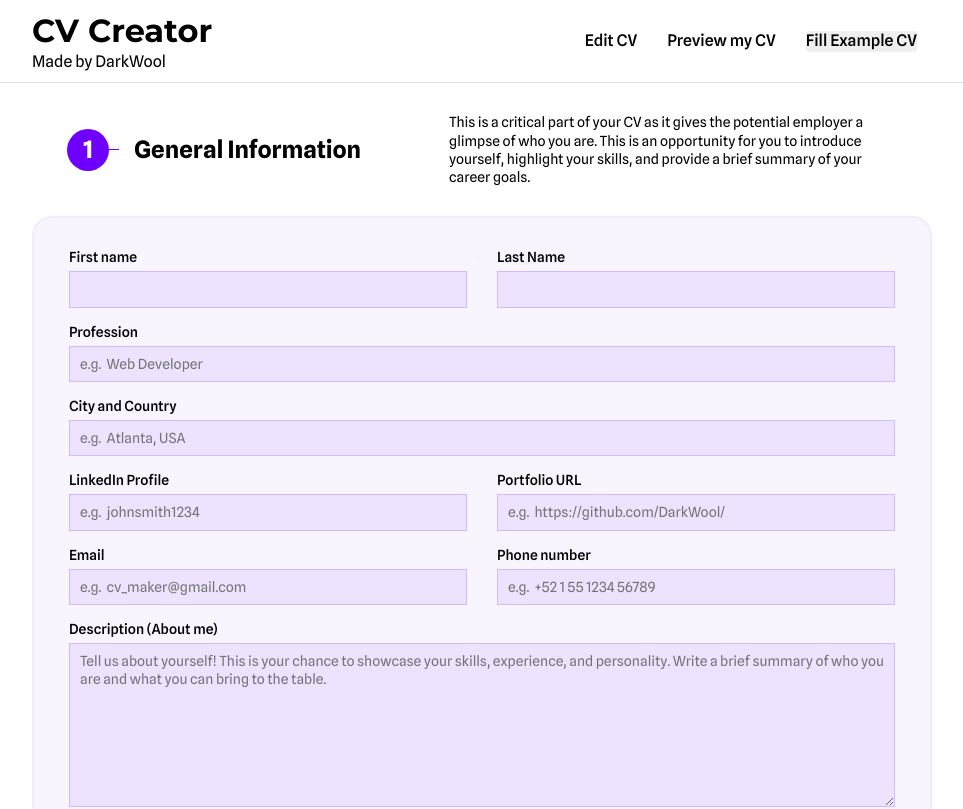
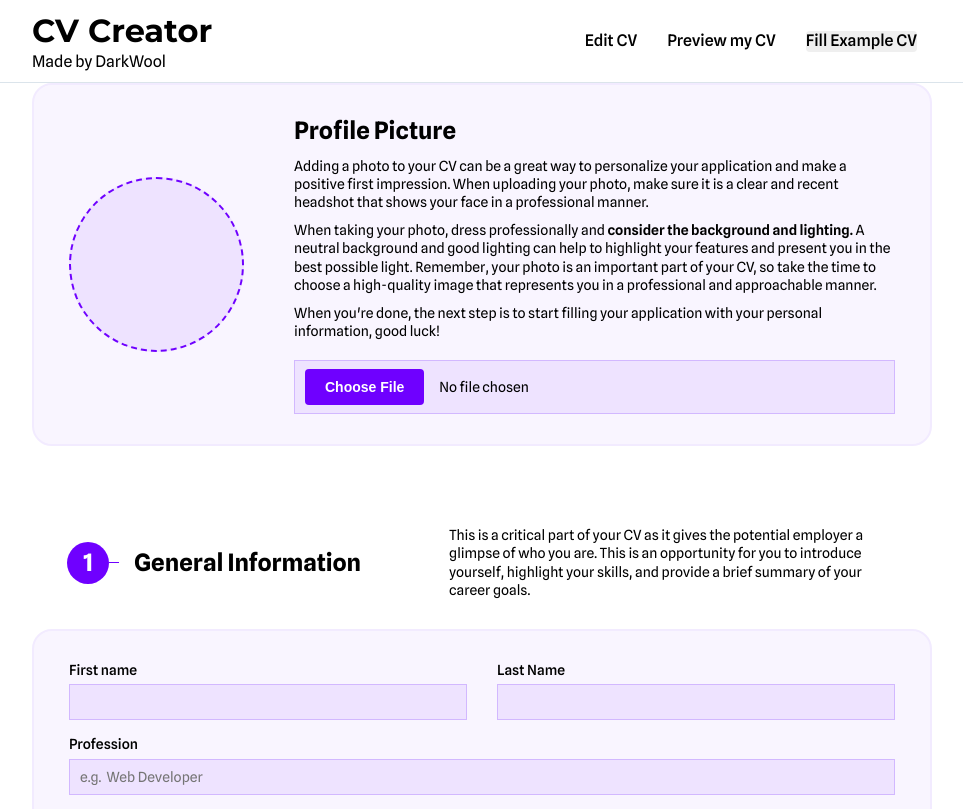
Before and after one commit to DarkWool/cv-creator-app, a React (Create React App) app: page / in a window 1280 px wide. Shown: the top 809 px of the page, without its empty margins (158-1121 px from the left). Built offline with nearby package versions, Linux system fonts and the light colour scheme; what emoji-mart would draw is missing.

Commit message:
Create and implement 'ProfilePicture' component
Implemented a component to let the user add a profile picture to their
CV. An example image was added so when filling the example CV it gets
loaded.

```diff
--- a/src/App.js
+++ b/src/App.js
@@ -9,6 +9,7 @@ import data from "@emoji-mart/data";
 
 function App() {
   const [isPreviewActive, setIsPreviewActive] = useState(false);
+  const [profilePicture, setProfilePicture] = useState(null);
   const [personalData, setPersonalData] = useState(models.personalData);
   const [educationData, setEducationData] = useState([models.createEducationEntry()]);
   const [workData, setWorkData] = useState([models.createExperienceEntry()]);
@@ -21,6 +22,11 @@ function App() {
   ]);
 
   const togglePreview = (value) => setIsPreviewActive(value);
+
+  // Profile picture
+  function handleChangeProfilePicture(e) {
+    setProfilePicture(URL.createObjectURL(e.target.files[0]));
+  }
 
   // Personal Data
   function handlePersonalDataChanges(field, value) {
@@ -134,6 +140,7 @@ function App() {
 
   // Fake data
   function handleFillExampleCV() {
+    setProfilePicture(fakeData.profilePicture);
     setPersonalData(fakeData.personal);
     setEducationData(fakeData.education);
     setWorkData(fakeData.work);
@@ -148,6 +155,7 @@ function App() {
       <main className="content-margin">
         {isPreviewActive ? (
           <CVPreview
+            profilePicture={profilePicture}
             personalData={personalData}
             educationData={educationData}
             workData={workData}
@@ -157,6 +165,8 @@ function App() {
           />
         ) : (
           <CVForm
+            profilePicture={profilePicture}
+            onProfilePictureChange={handleChangeProfilePicture}
             personalData={personalData}
             onPersonalChanges={handlePersonalDataChanges}
             educationData={educationData}
--- a/src/components/CVEditForm/FormContainer.js
+++ b/src/components/CVEditForm/FormContainer.js
@@ -1,3 +1,4 @@
-export function FormContainer({ children }) {
-  return <div className="edit-block_form">{children}</div>;
+export function FormContainer({ children, extraClasses }) {
+  const styles = extraClasses ? `edit-block_form ${extraClasses}` : "edit-block_form";
+  return <div className={styles}>{children}</div>;
 }
--- /dev/null
+++ b/src/components/CVEditForm/ProfilePicture.js
@@ -0,0 +1,38 @@
+import { FormContainer } from "./FormContainer";
+import { Input } from "../FormElements/Input";
+
+export function ProfilePicture({ image, onChange }) {
+  return (
+    <section className="edit-block">
+      <FormContainer extraClasses="edit-picture_form">
+        <div className="profile-picture-container">
+          {image ? (
+            <img src={image} alt="user" className="profile-picture" />
+          ) : (
+            <div className="profile-picture-placeholder"></div>
+          )}
+        </div>
+        <div className="edit-block_form-desc">
+          <h2 className="edit-block_title">Profile Picture</h2>
+          <p>
+            Adding a photo to your CV can be a great way to personalize your application and make a
+            positive first impression. When uploading your photo, make sure it is a clear and recent
+            headshot that shows your face in a professional manner.
+          </p>
+          <p>
+            When taking your photo, dress professionally and
+            <b> consider the background and lighting.</b> A neutral background and good lighting can
+            help to highlight your features and present you in the best possible light. Remember,
+            your photo is an important part of your CV, so take the time to choose a high-quality
+            image that represents you in a professional and approachable manner.
+          </p>
+          <p>
+            When you're done, the next step is to start filling your application with your personal
+            information, good luck!
+          </p>
+          <Input id="cvProfilePicture" type="file" onChange={onChange} />
+        </div>
+      </FormContainer>
+    </section>
+  );
+}
--- a/src/components/CVForm.js
+++ b/src/components/CVForm.js
@@ -5,10 +5,12 @@ import { Languages } from "./CVEditForm/Languages";
 import { Education } from "./CVEditForm/Education";
 import { WorkExperience } from "./CVEditForm/WorkExperience";
 import { Interests } from "./CVEditForm/Interests";
+import { ProfilePicture } from "./CVEditForm/ProfilePicture";
 
 export function CVForm(props) {
   return (
     <>
+      <ProfilePicture image={props.profilePicture} onChange={props.onProfilePictureChange} />
       <General step={1} data={props.personalData} onChange={props.onPersonalChanges} />
       <Education
         step={2}
--- a/src/components/CVPreview.js
+++ b/src/components/CVPreview.js
@@ -17,12 +17,24 @@ function determineLanguageLevel(level) {
   }
 }
 
-export function CVPreview({ personalData, educationData, workData, skills, languages, interests }) {
+export function CVPreview({
+  profilePicture,
+  personalData,
+  educationData,
+  workData,
+  skills,
+  languages,
+  interests,
+}) {
   return (
     <section className="cv">
       <div className="cv_sidebar">
-        <div>
-          <img src="wick.jpg" alt="" />
+        <div className="profile-picture-container">
+          {profilePicture ? (
+            <img src={profilePicture} alt="user" className="profile-picture" />
+          ) : (
+            <div className="profile-picture-placeholder"></div>
+          )}
         </div>
 
         <div className="cv_sidebar-section">
--- a/src/fake-data.js
+++ b/src/fake-data.js
@@ -1,6 +1,8 @@
 import * as models from "./models";
+import defaultProfilePicture from "./images/wick.png";
 
 export const fakeData = {
+  profilePicture: defaultProfilePicture,
   personal: {
     firstName: "Dark",
     lastName: "Woolper",
--- a/src/index.css
+++ b/src/index.css
@@ -58,6 +58,27 @@ p + p {
 
 b {
   font-weight: 600;
+}
+
+.profile-picture-container,
+.profile-picture {
+  aspect-ratio: 1 / 1;
+}
+
+.profile-picture {
+  height: 100%;
+  object-fit: cover;
+  max-width: 175px;
+  border-radius: 100%;
+}
+
+.profile-picture-placeholder {
+  height: 175px;
+  width: 175px;
+  border: 2px solid var(--accentColor);
+  border-radius: 100%;
+  border-style: dashed;
+  background-color: hsl(263.6, 100%, 94.5%);
 }
 
 .accent-color {
--- a/src/styles/CVForm.css
+++ b/src/styles/CVForm.css
@@ -10,6 +10,17 @@ input,
 textarea {
   width: 100%;
   appearance: none;
+}
+
+input::file-selector-button {
+  appearance: none;
+  border: none;
+  padding: 10px 20px;
+  background-color: var(--accentColor);
+  color: white;
+  font-weight: bold;
+  border-radius: 4px;
+  margin-right: 15px;
 }
 
 select {
@@ -105,6 +116,20 @@ label {
   background-color: hsl(264, 100%, 98%);
 }
 
+.edit-block_form-desc h2 {
+  margin-bottom: 10px;
+}
+
+.edit-block_form-desc input {
+  margin-top: 20px;
+}
+
+.edit-picture_form {
+  flex-direction: row;
+  gap: 50px;
+  align-items: center;
+}
+
 .edit-block_separator {
   margin-top: 15px;
   margin-bottom: 15px;
```
Also changed, not shown: src/images/wick.png (added).
